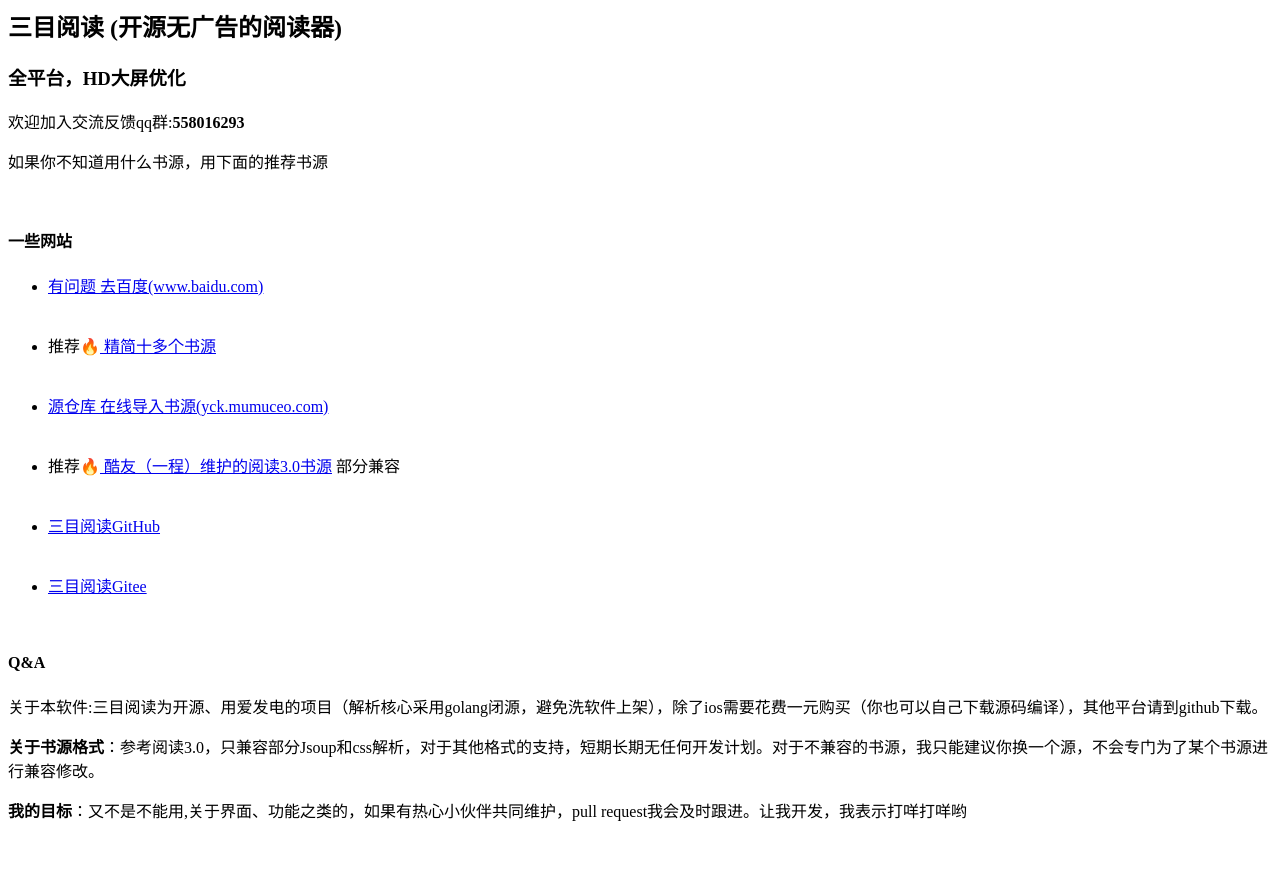
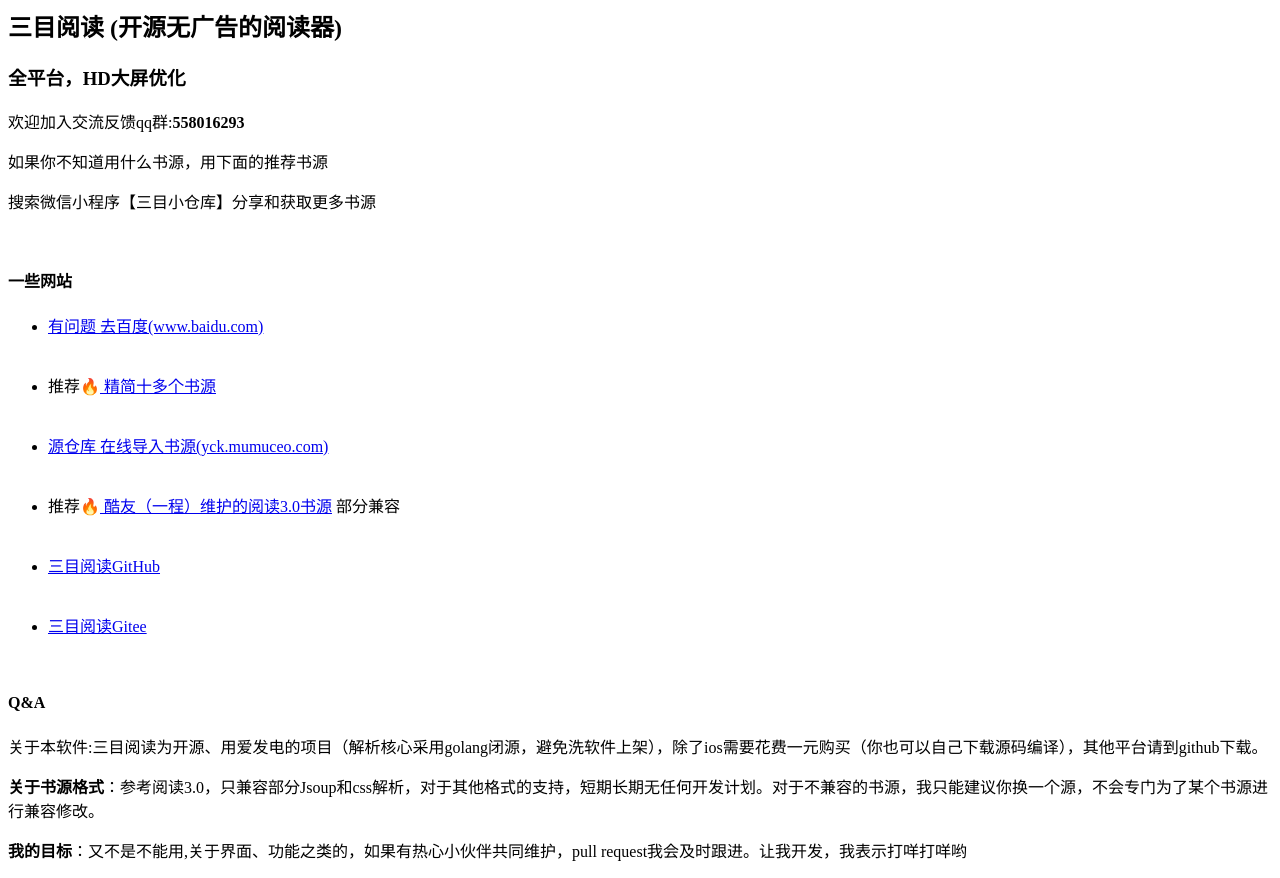
Before and after one commit to huage2580/huage2580.github.io, a plain HTML site: page index.html in a window 1280 px wide. Before the commit the page ends 838 px from the top, so only its background shows below. Drawn offline with Linux system fonts and the light colour scheme.

Commit message:
Update index.html

```diff
--- a/index.html
+++ b/index.html
@@ -16,6 +16,7 @@
   <h3>全平台，HD大屏优化</h3>
   <p>欢迎加入交流反馈qq群:<b>558016293</b></p>
   <p>如果你不知道用什么书源，用下面的推荐书源</p>
+  <P>搜索微信小程序【三目小仓库】分享和获取更多书源</p>
     <br/>
   <div><h4>一些网站</h4></div>
   <ul>
@@ -30,7 +31,6 @@
     <h4>Q&A</h4>
     <p>
       关于本软件:三目阅读为开源、用爱发电的项目（解析核心采用golang闭源，避免洗软件上架），除了ios需要花费一元购买（你也可以自己下载源码编译），其他平台请到github下载。
-
     </p>
     <P><b>关于书源格式</b>：参考阅读3.0，只兼容部分Jsoup和css解析，对于其他格式的支持，短期长期无任何开发计划。对于不兼容的书源，我只能建议你换一个源，不会专门为了某个书源进行兼容修改。</P>
     <p><b>我的目标</b>：又不是不能用,关于界面、功能之类的，如果有热心小伙伴共同维护，pull request我会及时跟进。让我开发，我表示打咩打咩哟</p>
```
